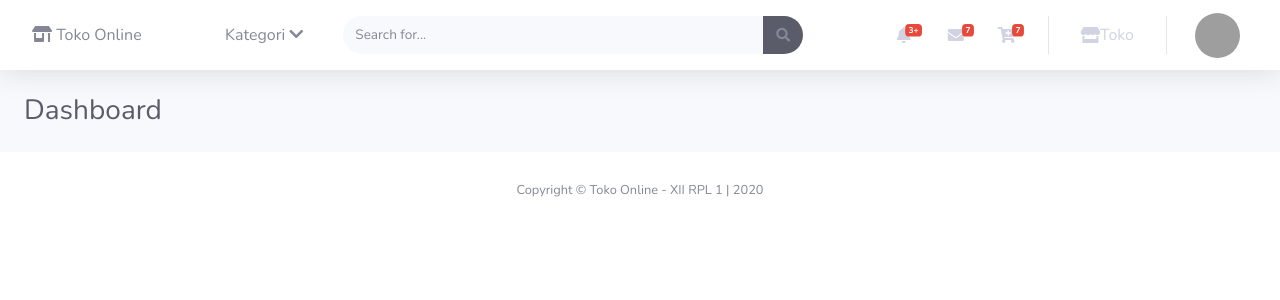
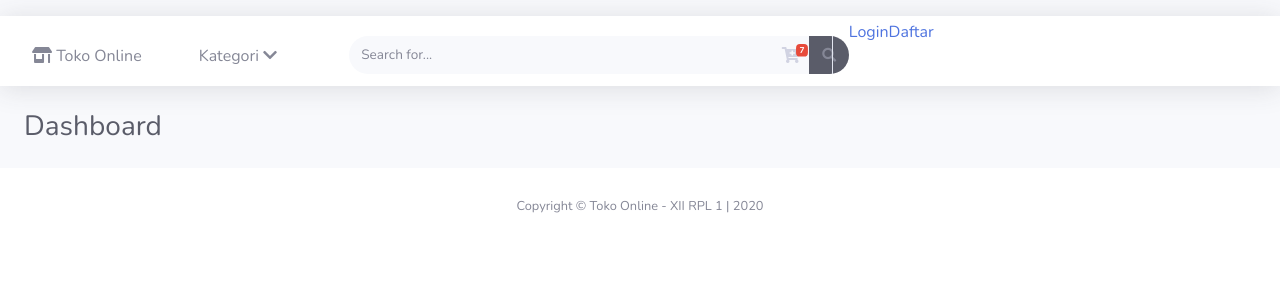
Before and after one commit to alifahfathonah/E-mart_XIIRPL3, a CodeIgniter app: page /toko-online_XIIRPL1/ in a window 1280 px wide. Shown: the top 300 px of the page. Run offline with CodeIgniter, Linux system fonts and the light colour scheme; data comes from the database, SQL or seed files in the repository; data that the repository does not hold is empty; grey boxes are pictures that could not be loaded.

Commit message:
memperbarui tampilan topbar halaman user

```diff
--- a/application/views/templates/u_topbar.php
+++ b/application/views/templates/u_topbar.php
@@ -2,18 +2,19 @@
 
             <!-- Main Content -->
             <div id="content">
+                <nav class="navbar navbar-expand navbar-light bg-white topbar mb-4 mt-3 static-top shadow">
 
-                <!-- Topbar -->
-                <nav class="navbar navbar-expand navbar-light bg-white topbar mb-4 static-top shadow">
-
-
-
+                    <div class="row">
+                        <div class="col-auto">
+                            <div class="row">
+                                <div class="col-sm-2 mt-2">
                                     <!-- Logo -->
-                    <div class="ml-3 mr-auto">
+                                    <div class="mt-4 ml-3">
                                         <a href="<?=base_url('') ?>" style="color: #858796; text-decoration: none;"><i class="fas fa-store-alt"></i> Toko Online</a>
                                     </div>
-
-                    <div class="dropdown">
+                                </div>
+                                <div class="col-sm-2 mt-3">
+                                    <div class="dropdown mt-2">
                                         <a href="#" class="nav-link" id="kategoriDropdown" role="button" data-toggle="dropdown" aria-haspopup="true" aria-expanded="false">
                                             <span style="color: #858796">Kategori <i class="fa fa-chevron-down"></i></span>                        </a>
                                         <div class="dropdown-menu shadow animated--grow-in" aria-labelledby="kategoriDropdown">
@@ -23,20 +24,24 @@
                                             </ul>
                                         </div>
                                     </div>
-
-
+                                </div>
+                                <div class="col-sm-5 mt-3">
                                     <!-- Topbar Search -->
-                    <form class="d-none d-sm-inline-block form-inline mr-auto ml-4 my-2 my-md-0 mw-100 navbar-search">
-                        <div class="input-group" style="width: 460px;">
+                                    <div class="mt-2">
+                                        <form class="d-none d-sm-inline-block form-inline my-2 my-md-0 navbar-search" style="min-width: 500px;">
+                                            <div class="input-group" style="width: 100%;">
                                                 <input type="text" class="form-control bg-light border-0 small" style="border-top-left-radius: 20px;border-bottom-left-radius: 20px" placeholder="Search for..." aria-label="Search" aria-describedby="basic-addon2">
                                                 <button class="btn" type="button" style="background-color: #5a5c69;border-top-right-radius: 20px;border-bottom-right-radius: 20px;border-top-left-radius:0;border-bottom-left-radius: 0">
                                                     <i class="fas fa-search fa-sm"></i>
                                                 </button>
                                             </div>
                                         </form>
+                                    </div>
 
+                                </div>
+                                <div class="col-sm-1 mt-2">
                                     <!-- Topbar Navbar -->
-                    <ul class="navbar-nav ml-auto">
+                                    <ul class="navbar-nav">
 
                                         <!-- Nav Item - Search Dropdown (Visible Only XS) -->
                                         <li class="nav-item dropdown no-arrow d-sm-none">
@@ -57,6 +62,24 @@
                                                 </form>
                                             </div>
                                         </li>
+
+                                        <!-- Nav Item - cart -->
+                                        <li class="nav-item dropdown no-arrow mx-1">
+                                            <a class="nav-link dropdown-toggle" href="#" id="cartDropdown" role="button" data-toggle="dropdown" aria-haspopup="true" aria-expanded="false">
+                                                <i class="fas fa-cart-plus"></i>
+                                                <!-- Counter - cart -->
+                                                <span class="badge badge-danger badge-counter">7</span>
+                                            </a>
+                                            <!-- Dropdown - cart -->
+                                            <div class="dropdown-list dropdown-menu dropdown-menu-right shadow animated--grow-in" aria-labelledby="cartDropdown">
+                                                <h6 class="dropdown-header">
+                                                    Message Center
+                                                </h6>
+
+                                                <a class="dropdown-item text-center small text-gray-500" href="#">Read More Messages</a>
+                                            </div>
+                                        </li>
+                                        <?php if ($this->session->userdata('email') == true){ ?>
 
                                         <!-- Nav Item - Alerts -->
                                         <li class="nav-item dropdown no-arrow mx-1">
@@ -92,22 +115,7 @@
                                             </div>
                                         </li>
 
-                        <!-- Nav Item - cart -->
-                        <li class="nav-item dropdown no-arrow mx-1">
-                            <a class="nav-link dropdown-toggle" href="#" id="cartDropdown" role="button" data-toggle="dropdown" aria-haspopup="true" aria-expanded="false">
-                                <i class="fas fa-cart-plus"></i>
-                                <!-- Counter - cart -->
-                                <span class="badge badge-danger badge-counter">7</span>
-                            </a>
-                            <!-- Dropdown - cart -->
-                            <div class="dropdown-list dropdown-menu dropdown-menu-right shadow animated--grow-in" aria-labelledby="cartDropdown">
-                                <h6 class="dropdown-header">
-                                    Message Center
-                                </h6>
 
-                                <a class="dropdown-item text-center small text-gray-500" href="#">Read More Messages</a>
-                            </div>
-                        </li>
 
                                         <div class="topbar-divider d-none d-sm-block"></div>
 
@@ -119,9 +127,9 @@
                                                 <span class="badge badge-danger badge-counter"></span>
                                                 <span class=""> Toko</span>
                                             </a>
+                                        </li>
 
 
-                        </li>
 
                                         <div class="topbar-divider d-none d-sm-block"></div>
 
@@ -129,9 +137,8 @@
                                         <!-- Nav Item - User Information -->
                                         <li class="nav-item dropdown no-arrow">
                                             <a class="nav-link dropdown-toggle" href="#" id="userDropdown" role="button" data-toggle="dropdown" aria-haspopup="true" aria-expanded="false">
-                                <img class="rounded-circle mr-1" width="45" height="45" src="<?= base_url();?>assets/img/img-profil/<?= $user['img_profil'] ;?>"></img>
+                                                <img class="rounded-circle mr-1" width="30" height="30" src="<?= base_url();?>assets/img/img-profil/<?= $user['img_profil'] ;?>"></img>
                                                 <span class="mr-2 d-none d-lg-inline text-gray-600 small"><?php $nama = explode(' ', $user['nama']) ; echo $nama[0];?></span>
-
                                             </a>
                                             <!-- Dropdown - User Information -->
                                             <div class="dropdown-menu dropdown-menu-right shadow animated--grow-in" aria-labelledby="userDropdown">
@@ -153,8 +160,25 @@
                                                     Logout
                                                 </a>
                                             </div>
+                                        <!-- </li> -->
+                                        <?php }else{?>
+                                            <div class="topbar-divider d-none d-sm-block"></div>
+                                        <li class="nav-item">
+                                            <a class="" href="<?= base_url('auth') ?>">Login</a>
                                         </li>
+                                        <li class="nav-item">
+                                            <a class="" href="<?= base_url('auth/registrasi')  ?>">Daftar</a>
+                                        </li>
+                                        <?php } ?>
                                     </ul>
+                                </div>
+                            </div>
+                        </div>
+                    </div>
+
+
+
+
 
 
                 </nav>
```
Lines whose indentation alone changed are shown as unchanged.
